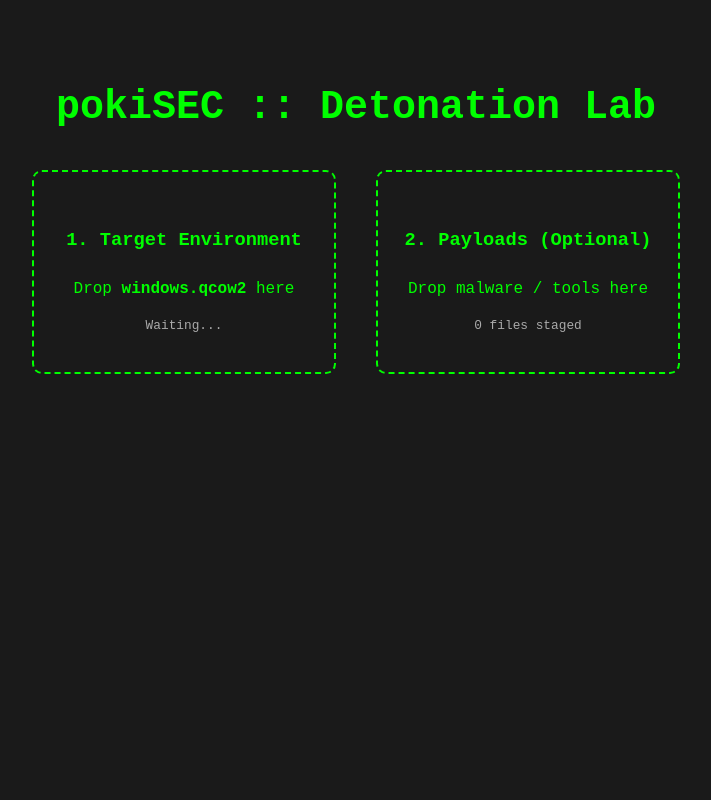
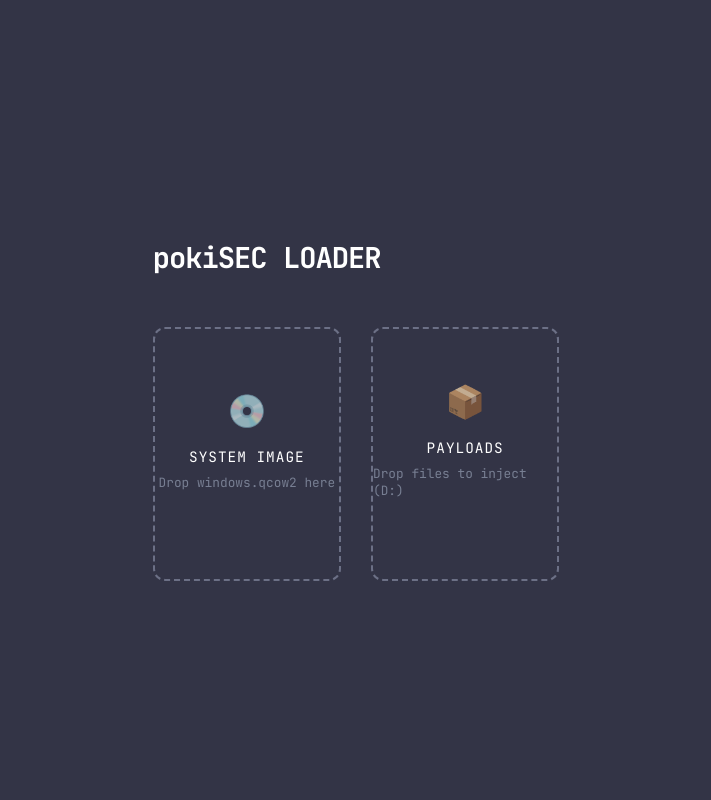
Before and after one commit to PanLuvme/pokiSEC, a Flask app: page / in a window 1280 px wide. Shown: the whole page, without its empty margins (284-995 px from the left). Run offline with Flask 3, Linux system fonts and the light colour scheme; parts of the project's set-up code (start-up, migrations or seed data) failed here and were passed over.

Commit message:
Refactor index.html for improved UI and styling
Updated styles and structure for the loader interface, including improved layout and design elements.

```diff
--- a/templates/index.html
+++ b/templates/index.html
@@ -3,88 +3,186 @@
 <head>
     <meta charset="UTF-8">
     <title>pokiSEC Loader</title>
+    <link href="https://fonts.googleapis.com/css2?family=JetBrains+Mono:wght@400;700&display=swap" rel="stylesheet">
+    <link rel="icon" type="image/png" href="{{ url_for('static', filename='logo.png') }}">
+
     <style>
-        body { font-family: 'Courier New', monospace; background: #1a1a1a; color: #00ff00; text-align: center; padding: 50px; }
-        h1 { font-size: 2.5em; margin-bottom: 40px; }
-        .container { display: flex; justify-content: center; gap: 40px; margin-bottom: 40px; }
+        :root {
+            --bg-color: #333446;
+            --box-bg: #3d3e52;
+            --text-color: #ffffff;
+            --accent-color: #61afef;
+            --border-color: #6c7086;
+            --success-color: #98c379;
+        }
 
-        .dropzone {
-            border: 2px dashed #00ff00;
-            width: 300px;
-            height: 200px;
+        body {
+            font-family: 'JetBrains Mono', 'Courier New', monospace;
+            background-color: var(--bg-color);
+            color: var(--text-color);
+            margin: 0;
             display: flex;
             flex-direction: column;
             align-items: center;
             justify-content: center;
-            border-radius: 10px;
-            transition: background 0.3s;
+            height: 100vh;
+        }
+
+        h1 {
+            font-weight: 700;
+            letter-spacing: -1px;
+            margin-bottom: 50px;
+            font-size: 1.8rem;
+            color: var(--text-color);
+        }
+
+        .container {
+            display: flex;
+            gap: 30px;
+            width: 100%;
+            max-width: 800px;
+            justify-content: center;
+        }
+
+        .dropzone {
+            flex: 1;
+            background: transparent;
+            border: 2px dashed var(--border-color);
+            border-radius: 12px;
+            height: 250px;
+            display: flex;
+            flex-direction: column;
+            align-items: center;
+            justify-content: center;
+            transition: all 0.2s ease;
             cursor: pointer;
+            color: #a5b0c5;
         }
-        .dropzone:hover { background: #003300; }
-        .dropzone p { margin: 10px; pointer-events: none; }
+
+        .dropzone:hover {
+            border-color: var(--accent-color);
+            background: rgba(255, 255, 255, 0.03);
+            color: var(--text-color);
+        }
+
+        .dropzone.active {
+            border-color: var(--success-color);
+            background: rgba(152, 195, 121, 0.05);
+        }
+
+        .icon {
+            font-size: 2rem;
+            margin-bottom: 15px;
+            opacity: 0.7;
+        }
+
+        h3 {
+            font-size: 0.9rem;
+            margin: 0;
+            font-weight: 400;
+            text-transform: uppercase;
+            letter-spacing: 1px;
+            color: var(--text-color);
+        }
+
+        p {
+            font-size: 0.8rem;
+            margin-top: 8px;
+            opacity: 0.6;
+        }
+
+        .status {
+            margin-top: 15px;
+            font-size: 0.75rem;
+            color: var(--accent-color);
+        }
 
         #btn-launch {
-            background: #ff0000;
-            color: white;
-            font-size: 1.5em;
-            padding: 15px 40px;
+            margin-top: 40px;
+            background: var(--text-color);
+            color: var(--bg-color);
+            font-family: 'JetBrains Mono', monospace;
+            font-weight: 700;
+            padding: 15px 50px;
             border: none;
+            border-radius: 8px;
             cursor: pointer;
-            border-radius: 5px;
+            font-size: 1rem;
+            transition: transform 0.1s;
             display: none;
         }
-        #btn-launch:hover { background: #cc0000; }
 
-        .status { margin-top: 10px; font-size: 0.8em; color: #aaa; }
+        #btn-launch:hover {
+            transform: scale(1.02);
+            background: #e6e6e6;
+        }
+
+        .loader-screen {
+            display: none;
+            flex-direction: column;
+            align-items: center;
+        }
     </style>
 </head>
 <body>
 
-    <h1>pokiSEC :: Detonation Lab</h1>
+    <div id="main-ui">
+        <h1>pokiSEC LOADER</h1>
 
         <div class="container">
             <div id="drop-os" class="dropzone" onclick="document.getElementById('file-os').click()">
-            <h3>1. Target Environment</h3>
-            <p>Drop <b>windows.qcow2</b> here</p>
-            <span id="status-os" class="status">Waiting...</span>
+                <div class="icon">💿</div>
+                <h3>System Image</h3>
+                <p>Drop windows.qcow2 here</p>
+                <span id="status-os" class="status"></span>
                 <input type="file" id="file-os" hidden accept=".qcow2,.img">
             </div>
 
             <div id="drop-payload" class="dropzone" onclick="document.getElementById('file-payload').click()">
-            <h3>2. Payloads (Optional)</h3>
-            <p>Drop malware / tools here</p>
-            <span id="status-payload" class="status">0 files staged</span>
+                <div class="icon">📦</div>
+                <h3>Payloads</h3>
+                <p>Drop files to inject (D:)</p>
+                <span id="status-payload" class="status"></span>
                 <input type="file" id="file-payload" hidden multiple>
             </div>
         </div>
 
-    <button id="btn-launch" onclick="launchVM()">⚠️ DETONATE ⚠️</button>
+        <button id="btn-launch" onclick="launchVM()">LAUNCH SANDBOX</button>
+    </div>
+
+    <div id="loader-screen" class="loader-screen">
+        <h1>INITIALIZING...</h1>
+        <p>Starting QEMU engine. Redirecting to VNC in <span id="timer">10</span>s.</p>
+    </div>
 
     <script>
-        // OS UPLOAD LOGIC
         const fileOs = document.getElementById('file-os');
+        const dropOs = document.getElementById('drop-os');
+
         fileOs.addEventListener('change', async (e) => {
             const file = e.target.files[0];
             if (!file) return;
 
-            document.getElementById('status-os').innerText = "Uploading " + file.name + "...";
+            document.getElementById('status-os').innerText = "Uploading...";
             const formData = new FormData();
             formData.append('file', file);
 
             await fetch('/upload_os', { method: 'POST', body: formData });
 
-            document.getElementById('status-os').innerText = "✅ READY";
-            document.getElementById('drop-os').style.borderColor = "#fff";
-            document.getElementById('btn-launch').style.display = "inline-block";
+            document.getElementById('status-os').innerText = "READY";
+            dropOs.classList.add('active');
+            dropOs.querySelector('p').innerText = file.name;
+            document.getElementById('btn-launch').style.display = "block";
         });
 
-        // PAYLOAD UPLOAD LOGIC
         const filePayload = document.getElementById('file-payload');
+        const dropPayload = document.getElementById('drop-payload');
+
         filePayload.addEventListener('change', async (e) => {
             const files = e.target.files;
             if (files.length === 0) return;
 
-            document.getElementById('status-payload').innerText = "Staging " + files.length + " files...";
+            document.getElementById('status-payload').innerText = "Bundling...";
             const formData = new FormData();
             for (let i = 0; i < files.length; i++) {
                 formData.append('files[]', files[i]);
@@ -93,13 +191,24 @@
             const res = await fetch('/upload_payload', { method: 'POST', body: formData });
             const data = await res.json();
 
-            document.getElementById('status-payload').innerText = "✅ " + data.count + " files staged (Drive D:)";
+            dropPayload.classList.add('active');
+            document.getElementById('status-payload').innerText = data.count + " FILES STAGED";
         });
 
         async function launchVM() {
-            document.body.innerHTML = "<h1>🚀 BOOTING SANDBOX...</h1><p>Initializing QEMU... Switching to VNC in 10s.</p>";
+            document.getElementById('main-ui').style.display = 'none';
+            document.getElementById('loader-screen').style.display = 'flex';
+
+            let count = 10;
+            const timerSpan = document.getElementById('timer');
+            const interval = setInterval(() => {
+                count--;
+                timerSpan.innerText = count;
+                if(count <= 0) clearInterval(interval);
+            }, 1000);
 
             await fetch('/launch', { method: 'POST' });
+
             setTimeout(() => {
                 window.location.href = "/vnc.html?resize=scale&autoconnect=true";
             }, 10000);
```
Lines whose indentation alone changed are shown as unchanged.
